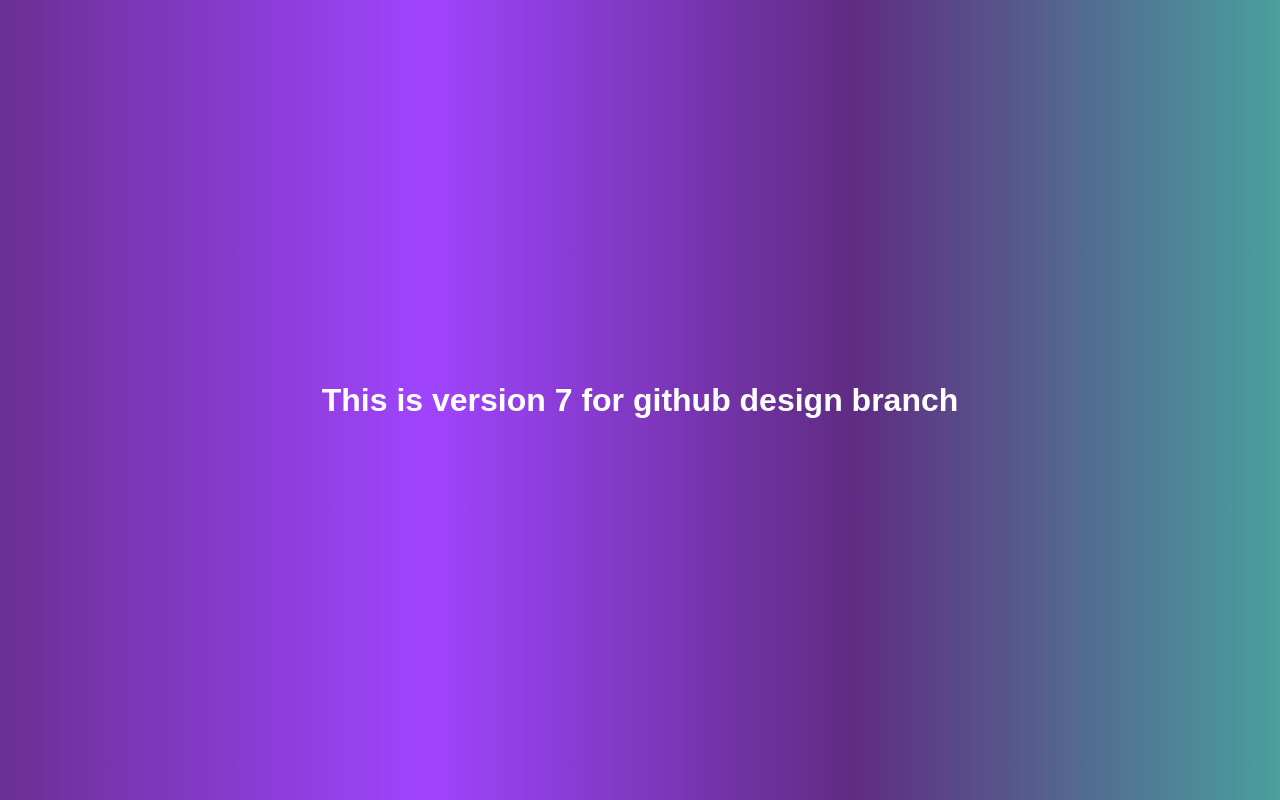
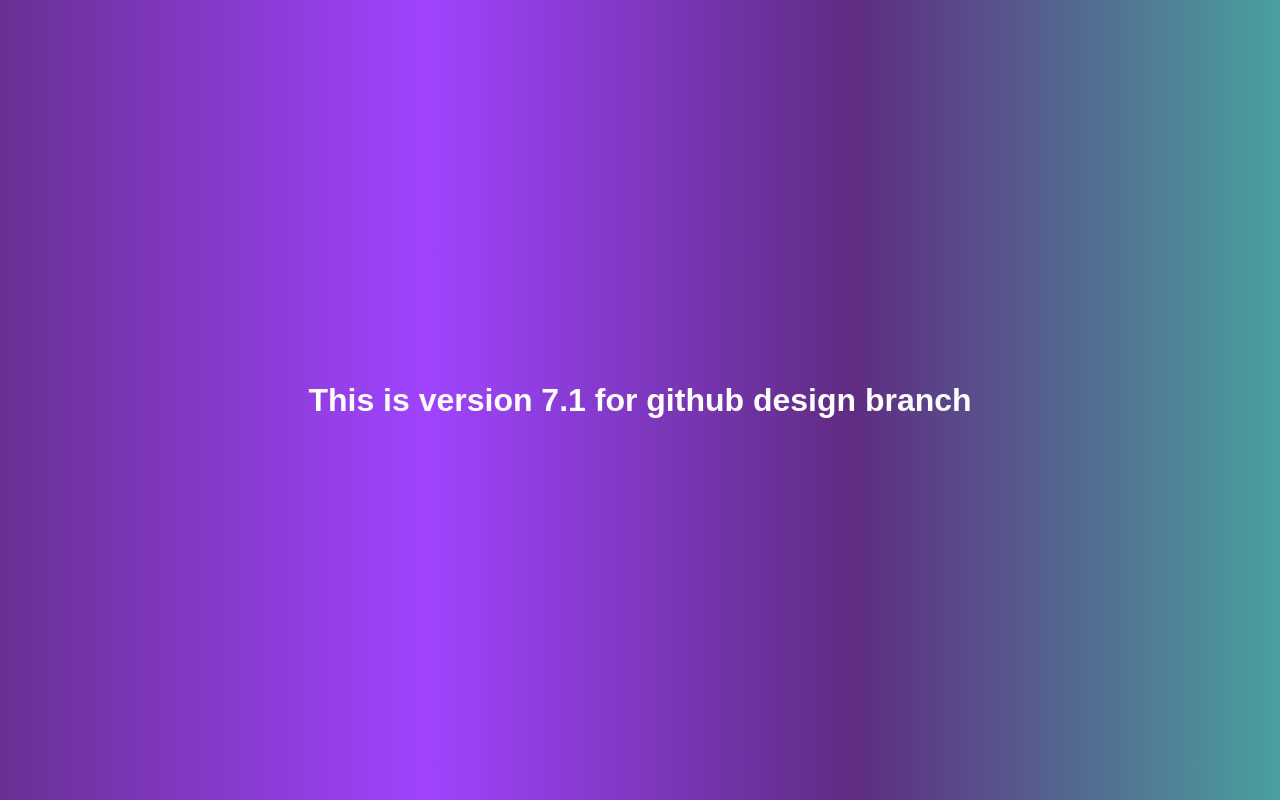
Before and after one commit to nilampatel28/nilam_git, a plain HTML site: page index.html in a window 1280 px wide. Drawn offline with Linux system fonts and the light colour scheme.

Commit message:
chnaged 7.1

```diff
--- a/index.html
+++ b/index.html
@@ -7,6 +7,6 @@
     <title>Document</title>
 </head>
 <body>
-    <h1>This is version 7 for github design branch</h1>
+    <h1>This is version 7.1 for github design branch</h1>
 </body>
 </html>
```
